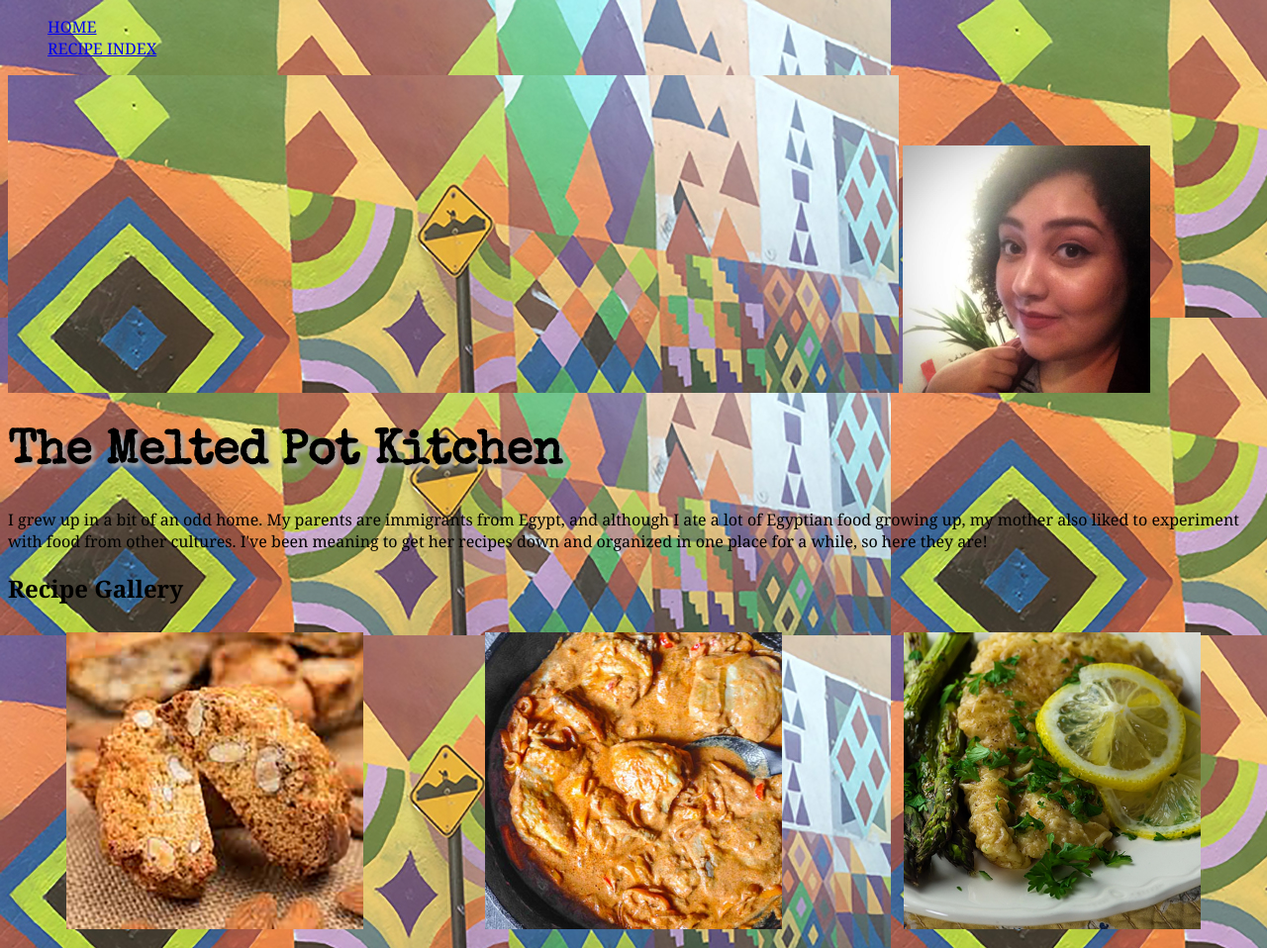
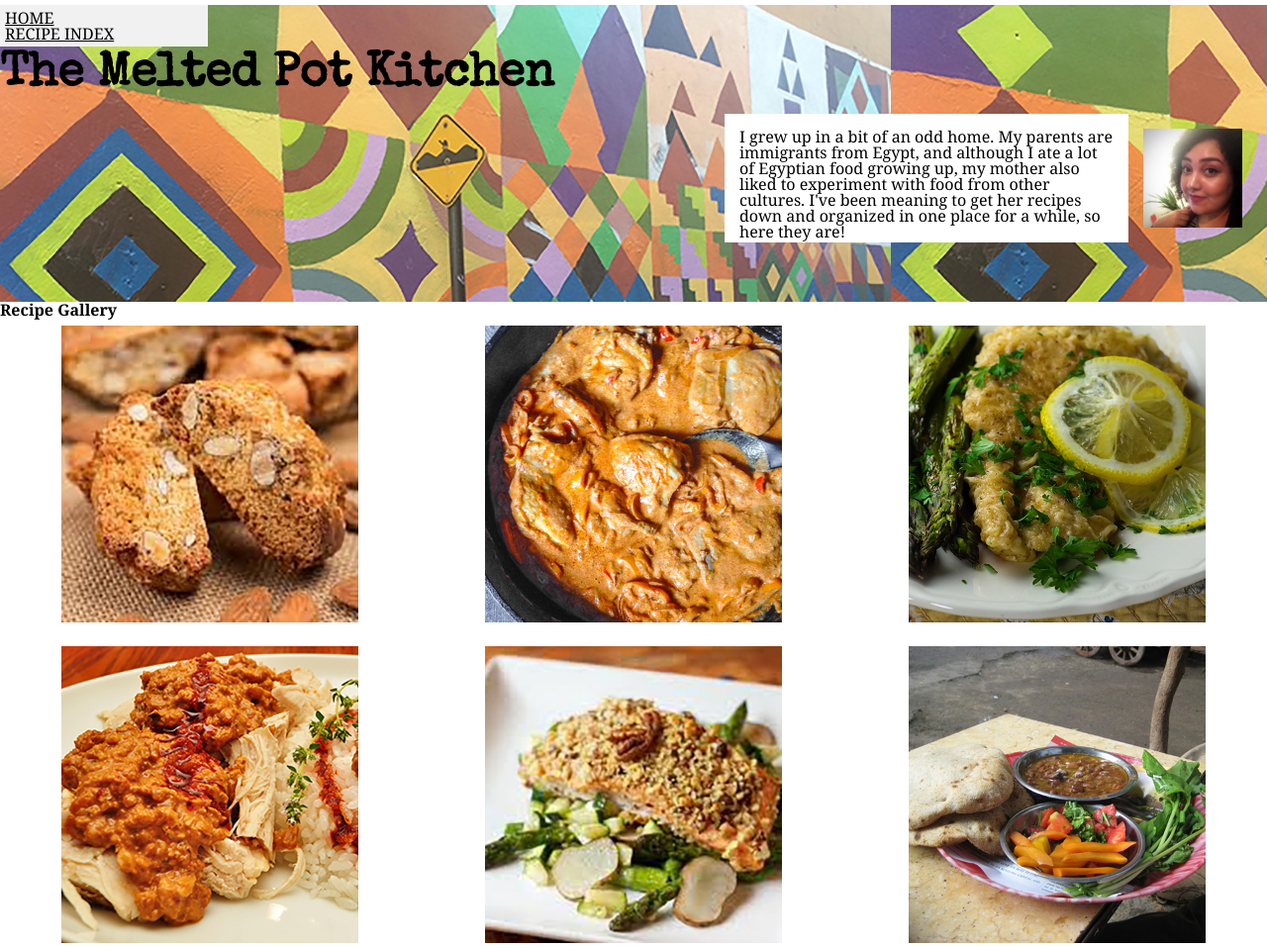
Before and after one commit to mseifeldin/layout_review, a plain HTML site: page index.html in a window 1280 px wide. Shown: the top 958 px of the page at 99% size. Drawn offline with nearby package versions, Linux system fonts and the light colour scheme.

Commit message:
header styling

```diff
--- a/css/style.css
+++ b/css/style.css
@@ -6,18 +6,39 @@ h1 {
     font-size: 25px;
     font-family: 'Special Elite', serif;
   	font-size: 48px;
-  	text-shadow: 4px 4px 4px #aaa;
+  	/*text-shadow: 4px 4px 4px #aaa;*/
 }
 }
 h2 {
-    font-size: 20px;
+    font-size: 30px;
 }
 ul {
     list-style:none;
 }
+nav{
+	margin: 5px 5px 5px 0px;
+}
 nav ul {
     text-transform: uppercase;
+    color: white;
+    list-style-type: none;
+  	margin: 0;
+ 	padding: 5px 5px 5px 5px;
+ 	width: 200px;
+  	background-color: #f1f1f1;
 
+}
+li a{
+	color: black;
+}
+li a:hover{
+	color: red;
+}
+li a:visited{
+	color: gray;
+}
+header p{
+	color: black;
 }
 
 
@@ -29,6 +50,7 @@ nav ul {
 	position: absolute;
     left: 200px;
     margin: 5px;
+    color: white;
 }
 .flex-container {
   padding: 5px 5px 5px 5px;
@@ -42,23 +64,25 @@ nav ul {
   display: flex;
 
   -webkit-flex-flow: row wrap;
-  justify-content: flex-start;
+  justify-content: flex-end;
   align-items: center;
   align-content: center;
+  /*background: white;*/
 }
 
 .flex-item {
   /*background: tomato;*/
-  padding: 5px;
+  padding: 15px;
   width: 30%;
-  height: 400px;
+  height: 100px;
   margin-top: 5px;
 
-  line-height: 150px;
-  color: white;
-  font-weight: bold;
-  font-size: 3em;
-  text-align: center;
+
+  /*line-height: 20px;*/
+  color: black;
+  /*font-weight: bold;*/
+  font-size: 12pt;
+  text-align: flex-start;
 }
 body,html {
   padding: 0;
@@ -89,6 +113,14 @@ img.galleryitem{
 	width: 300px;
 
 }
-body {
- background-image: url("/images/graffiti_banner.jpg");
+div.flex-container img{
+	width: 100px;
 }
+div.flex-container p{
+	background-color: white;
+}
+header {
+
+ 	background-image: url("../images/graffiti_banner.jpg");
+ 	height: 300px;
+}
--- a/index.html
+++ b/index.html
@@ -3,8 +3,8 @@
   <head>
     <title>The Melted Pot Kitchen</title>
     <link rel="icon" href="images/okra_favicon.png">
+    <link rel="stylesheet" type="text/css" href="css/defaults.css">
     <link rel="stylesheet" type="text/css" href="css/style.css">
-    <link rel="stylesheet" type="text/css" href="css/">
     <link rel="stylesheet" href="https://use.fontawesome.com/releases/v5.7.2/css/all.css" integrity="sha384-fnmOCqbTlWIlj8LyTjo7mOUStjsKC4pOpQbqyi7RrhN7udi9RwhKkMHpvLbHG9Sr" crossorigin="anonymous">
     <link rel="stylesheet" href="https://fonts.googleapis.com/css?family=Special+Elite">
   </head>
@@ -17,12 +17,11 @@
             <li><a href = "recipeindex.html">Recipe Index</a></li>
         </ul>
     </nav>
-    <img src="images/graffiti_banner.jpg" alt="decorative image of colorful graffiti">
-    <img src="images/headshot.png" alt="headshot of the author">
-
-    <h1>The Melted Pot Kitchen</h1>
-    <p>I grew up in a bit of an odd home. My parents are immigrants from Egypt, and although I ate a lot of Egyptian food growing up, my mother also liked to experiment with food from other cultures. I've been meaning to get her recipes down and organized in one place for a while, so here they are!</p>
-
+      <h1>The Melted Pot Kitchen</h1>
+      <div class = "flex-container">
+        <p class = "flex-item">I grew up in a bit of an odd home. My parents are immigrants from Egypt, and although I ate a lot of Egyptian food growing up, my mother also liked to experiment with food from other cultures. I've been meaning to get her recipes down and organized in one place for a while, so here they are!</p>
+        <img class = flex-item src="images/headshot.png" alt="headshot of the author">
+      </div>
     </header>
 
     <main id = "main">
@@ -65,6 +64,7 @@
           <a href="taamayya.html"><img class = "galleryitem" src="images/taamayya.jpg" alt="image of taamayya, fava bean falafel"></a>
         </div>
       </div>
+
     </main>
 
   <footer>
```
Also changed, not shown: bananabread.html (+6 -7 lines), foule.html (+6 -7 lines), kolbasti.html (+6 -7 lines), leekpotatosoup.html (+6 -7 lines), lentilsoup.html (+6 -7 lines), misticachicken.html (+6 -7 lines), pecanchicken.html (+6 -7 lines), piccata.html (+6 -7 lines), quaresimale.html (+5 -6 lines), recipeindex.html (+7 -8 lines), romanopasta.html (+6 -7 lines), sharkasayya.html (+6 -8 lines), taamayya.html (+6 -7 lines).
